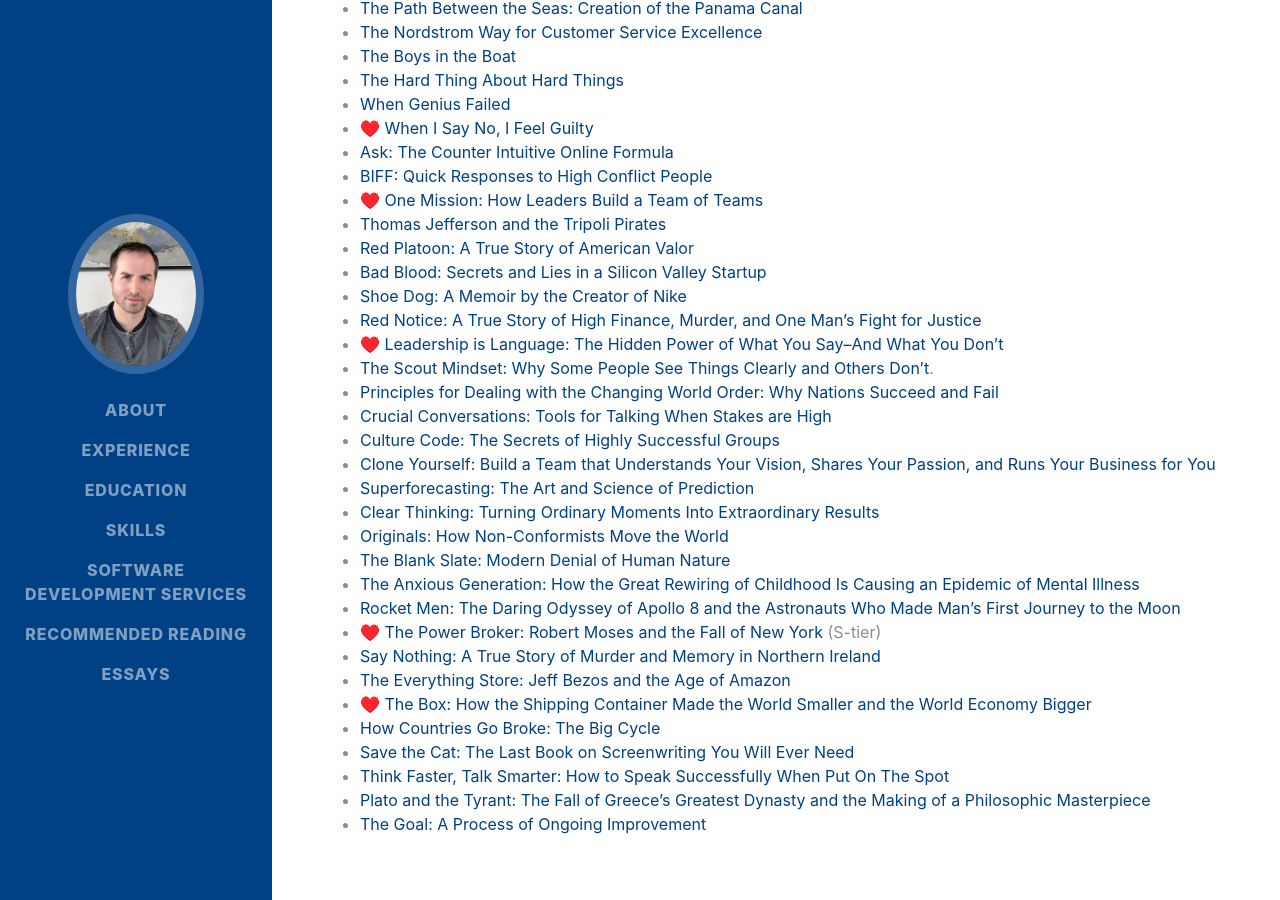
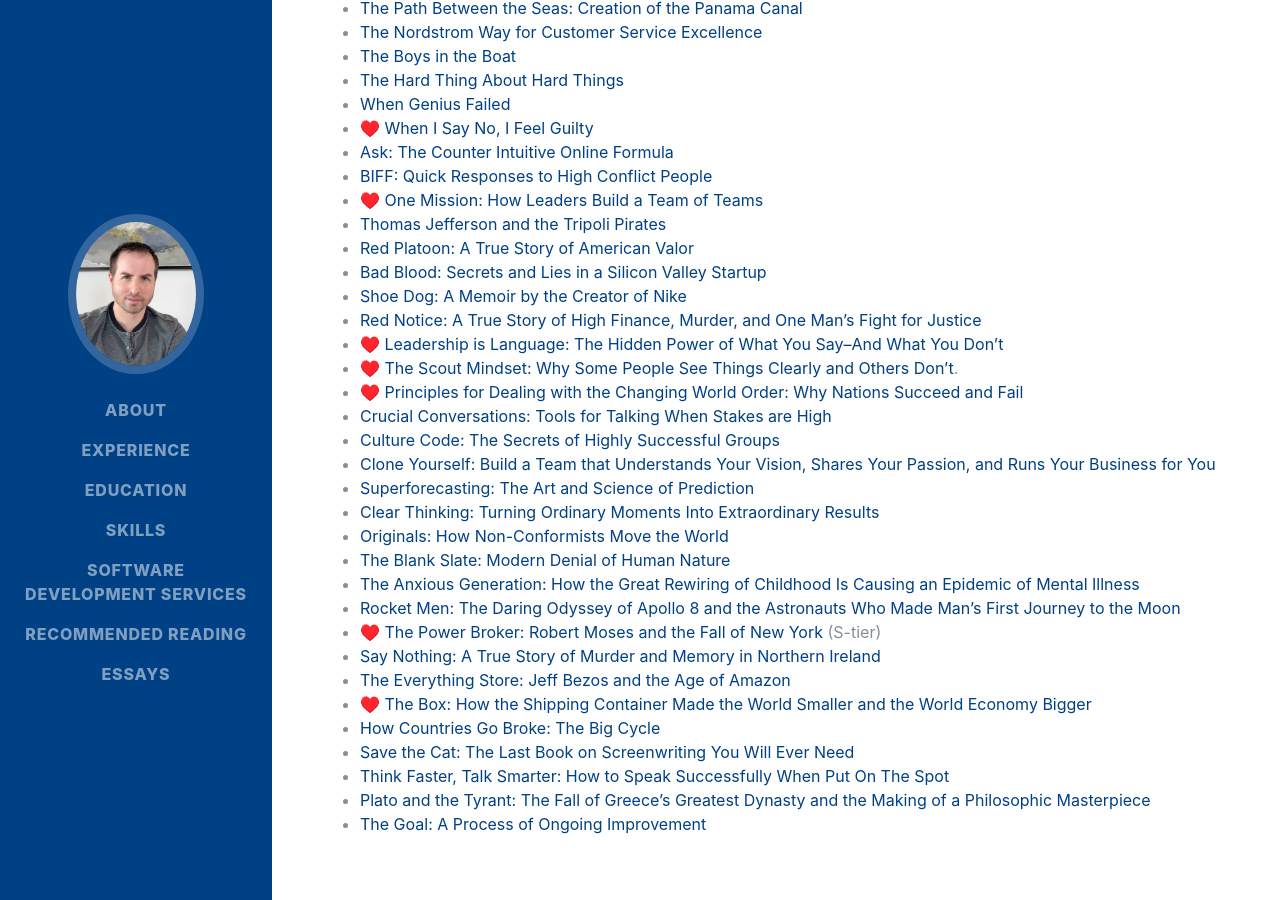
Before and after one commit to apexdodge/apexdodge.github.io, a Jekyll site: the page built from recommended-reading.md, in a window 1280 px wide and 900 px high, scrolled down 863 px. Built offline with Jekyll 4.4.1, drawn with Linux system fonts in a browser that asks for light colours; some web fonts are replaced.

```diff
--- a/recommended-reading.md
+++ b/recommended-reading.md
@@ -56,8 +56,8 @@ bluth_page_subtitle:
   * [Shoe Dog: A Memoir by the Creator of Nike](https://amzn.to/2EDLsBj)
   * [Red Notice: A True Story of High Finance, Murder, and One Man's Fight for Justice](https://www.amazon.com/Red-Notice-Finance-Murder-Justice/dp/1476755744)
   * ♥️ [Leadership is Language: The Hidden Power of What You Say--And What You Don't](https://www.amazon.com/Leadership-Language-Hidden-Power-Say-ebook/dp/B07L2KL5XV/ref=tmm_kin_swatch_0?_encoding=UTF8&qid=1626655079&sr=1-1)
-  * [The Scout Mindset: Why Some People See Things Clearly and Others Don't](https://amzn.to/3ERdhTm).
-  * [Principles for Dealing with the Changing World Order: Why Nations Succeed and Fail](https://amzn.to/3wEdisq)
+  * ♥️ [The Scout Mindset: Why Some People See Things Clearly and Others Don't](https://amzn.to/3ERdhTm).
+  * ♥️ [Principles for Dealing with the Changing World Order: Why Nations Succeed and Fail](https://amzn.to/3wEdisq)
   * [Crucial Conversations: Tools for Talking When Stakes are High](https://www.amazon.com/gp/product/B005K0AYH4)
   * [Culture Code: The Secrets of Highly Successful Groups](https://www.amazon.com/gp/product/B01MSY1Y6Z/ref=ppx_yo_dt_b_d_asin_title_o03?ie=UTF8&psc=1)
   * [Clone Yourself: Build a Team that Understands Your Vision, Shares Your Passion, and Runs Your Business for You](https://www.amazon.com/gp/product/B0775VG1CQ/ref=ppx_yo_dt_b_d_asin_title_o02?ie=UTF8&psc=1)
```
